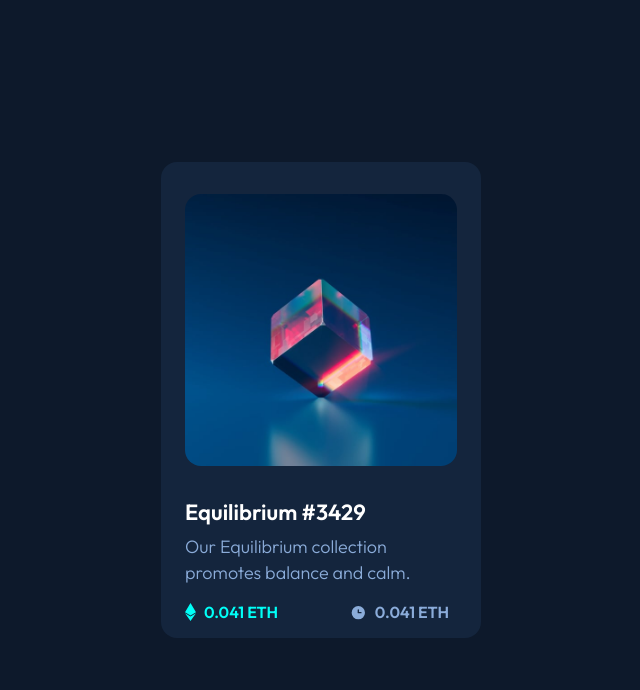
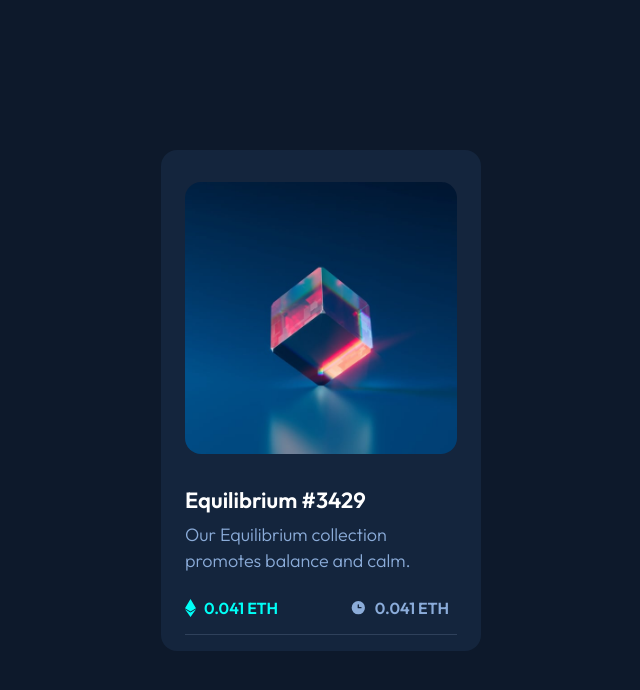
Before and after one commit to MikevPeeren/nft-preview-card-component, a Next.js app: page / in a window 1280 px wide. Shown: the top 690 px of the page, without its empty margins (319-959 px from the left). Built offline with nearby package versions, Linux system fonts and the light colour scheme.

Commit message:
:sparkles: added line

```diff
--- a/pages/index.tsx
+++ b/pages/index.tsx
@@ -32,7 +32,7 @@ const Home: NextPage = () => {
               Our Equilibrium collection promotes balance and calm.
             </h2>
           </div>
-          <div className="flex flex-row justify-between w-full my-4">
+          <div className="flex flex-row justify-between w-full mt-6">
             <div className="flex flex-row">
               <div className="flex items-center">
                 <Image
@@ -51,6 +51,10 @@ const Home: NextPage = () => {
               <p className="px-2 text-soft-blue">0.041 ETH</p>
             </div>
           </div>
+
+          <hr className="text-dark-blue-three w-full my-4" />
+
+          <div></div>
         </div>
       </main>
 
```
